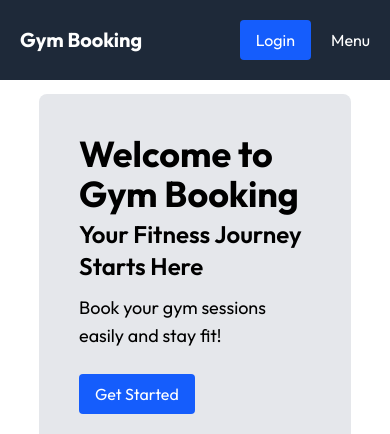
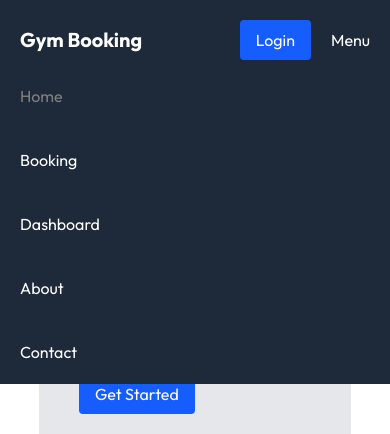
Before and after one commit to okikiisrael1-max/GymBooking, a React (Vite) app: page / in a window 390 px wide. Both pictures are taken after a click on the element "Menu". Shown: the top 434 px of the page. Built offline with nearby package versions, Linux system fonts and the light colour scheme; grey boxes are pictures that could not be loaded.

Commit message:
Update Navbar.jsx

```diff
--- a/src/components/Navbar.jsx
+++ b/src/components/Navbar.jsx
@@ -19,14 +19,14 @@ const Navbar = () => {
 
       <ul className='flex gap-5 justify-center items-center'>
         <Link to="/login" className='bg-blue-600 px-4 py-2 rounded hover:bg-blue-700'>Login</Link>
-        <span onClick={()=> !setMenu(menu)} className='sm:hidden'>Menu</span>
+        <span onClick={()=> setMenu(!menu)} className='sm:hidden'>Menu</span>
       </ul>
       <ul className={` ${menu ? 'flex' : 'hidden'} gap-10 sm:gap-5 sm:hidden flex-col absolute top-16 left-0 w-full bg-gray-800 p-5`}>
-          <li onClick={()=> !setMenu(menu)} className='hover:text-gray-300'><NavLink className={NavLink} to="/">Home</NavLink></li>
-          <li onClick={()=> !setMenu(menu)} className='hover:text-gray-300'><NavLink className={NavLink} to="/booking">Booking</NavLink></li>
-          <li onClick={()=> !setMenu(menu)} className='hover:text-gray-300'><NavLink className={NavLink} to="/dashboard">Dashboard</NavLink></li>
-          <li onClick={()=> !setMenu(menu)} className='hover:text-gray-300'><NavLink className={NavLink} to="/About">About</NavLink></li>
-          <li onClick={()=> !setMenu(menu)} className='hover:text-gray-300'><NavLink className={NavLink} to="/Contact">Contact</NavLink></li>
+          <li onClick={()=> setMenu(!menu)} className='hover:text-gray-300'><NavLink className={NavLink} to="/">Home</NavLink></li>
+          <li onClick={()=> setMenu(!menu)} className='hover:text-gray-300'><NavLink className={NavLink} to="/booking">Booking</NavLink></li>
+          <li onClick={()=> setMenu(!menu)} className='hover:text-gray-300'><NavLink className={NavLink} to="/dashboard">Dashboard</NavLink></li>
+          <li onClick={()=> setMenu(!menu)} className='hover:text-gray-300'><NavLink className={NavLink} to="/About">About</NavLink></li>
+          <li onClick={()=> setMenu(!menu)} className='hover:text-gray-300'><NavLink className={NavLink} to="/Contact">Contact</NavLink></li>
         </ul>
       </nav>
 
```
